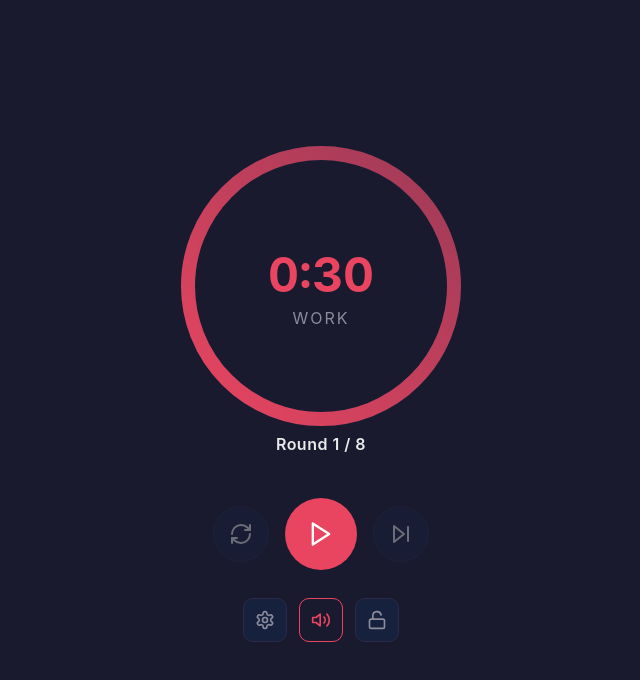
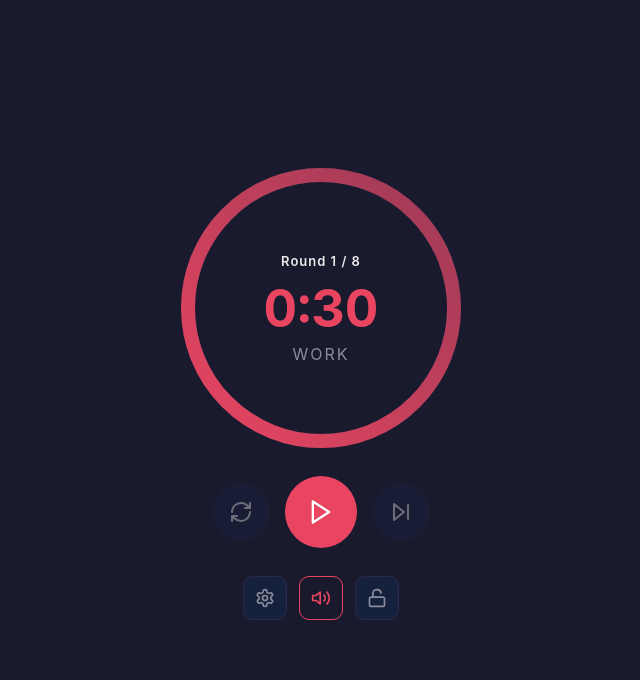
Before and after one commit to nbn22385/workout-timer, a React (Vite) app: page / in a window 1280 px wide. Shown: the top 680 px of the page, without its empty margins (319-959 px from the left). Built offline with nearby package versions, Linux system fonts and the light colour scheme.

Commit message:
Move round info inside timer ring, increase time size to 52px

```diff
--- a/src/App.css
+++ b/src/App.css
@@ -189,7 +189,7 @@ body {
 }
 
 .ring-time {
-  font-size: 48px;
+  font-size: 52px;
   font-weight: 700;
   font-variant-numeric: tabular-nums;
 }
@@ -201,14 +201,17 @@ body {
   letter-spacing: 2px;
 }
 
+.ring-round-info {
+  font-size: 13px;
+  font-weight: 600;
+  color: var(--color-text);
+  margin-bottom: 4px;
+  letter-spacing: 1px;
+}
+
 .round-info,
 .step-info {
-  margin-top: 8px;
-  margin-bottom: 16px;
-  font-size: 16px;
-  font-weight: 600;
-  color: var(--color-text);
-  letter-spacing: 0.5px;
+  display: none;
 }
 
 .controls {
--- a/src/App.tsx
+++ b/src/App.tsx
@@ -145,6 +145,11 @@ function App() {
     }
   };
 
+  // Generate round info text for display inside the ring
+  const roundInfo = config.mode === 'simple'
+    ? `${status.isResting ? 'Rest' : 'Round'} ${status.currentRound} / ${status.totalRounds}`
+    : `${status.stepType === 'rest' ? 'Rest' : 'Round'} ${status.currentRound}${status.totalRounds !== Infinity ? ` / ${status.totalRounds}` : ''}`;
+
   return (
     <div className="app">
       <div className="timer-area">
@@ -155,20 +160,8 @@ function App() {
             stepType={status.stepType}
             stepName={status.stepName}
             showCompletion={isCompleted}
+            roundInfo={roundInfo}
           />
-
-          {config.mode === 'simple' && (
-            <div className="round-info">
-              {status.isResting ? 'Rest' : 'Round'} {status.currentRound} / {status.totalRounds}
-            </div>
-          )}
-
-          {config.mode === 'custom' && (
-            <div className="round-info">
-              {status.stepType === 'rest' ? 'Rest' : 'Round'} {status.currentRound}
-              {status.totalRounds !== Infinity && ` / ${status.totalRounds}`}
-            </div>
-          )}
         </main>
 
         <div className="controls">
--- a/src/components/CircularRing.tsx
+++ b/src/components/CircularRing.tsx
@@ -7,6 +7,7 @@ interface CircularRingProps {
   stepName: string;
   size?: number;
   showCompletion?: boolean;
+  roundInfo?: string | null;
 }
 
 const STEP_COLORS: Record<StepType, string> = {
@@ -22,6 +23,7 @@ export function CircularRing({
   stepName,
   size = 280,
   showCompletion = false,
+  roundInfo = null,
 }: CircularRingProps) {
   const strokeWidth = 14;
   const radius = (size - strokeWidth) / 2;
@@ -75,6 +77,7 @@ export function CircularRing({
           </div>
         ) : (
           <>
+            {roundInfo && <span className="ring-round-info">{roundInfo}</span>}
             <span className="ring-time" style={{ color }}>{timeDisplay}</span>
             <span className="ring-label">{stepName}</span>
           </>
```
